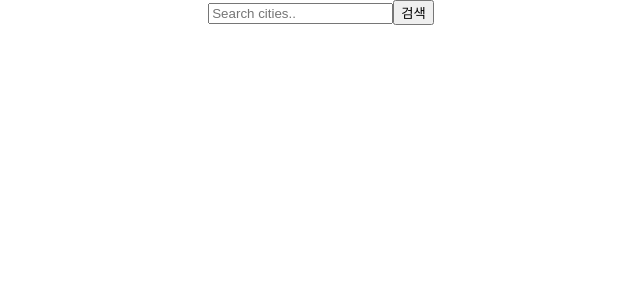
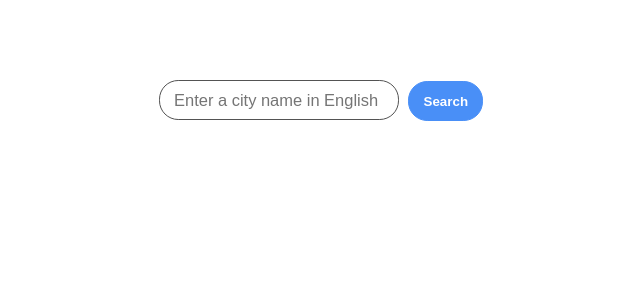
Before and after one commit to dahhnym/weather-app, a React (Create React App) app: page / in a window 1280 px wide. Shown: the top 300 px of the page, without its empty margins (319-959 px from the left). Built offline with nearby package versions, Linux system fonts and the light colour scheme.

Commit message:
💄add UI style

```diff
--- a/package.json
+++ b/package.json
@@ -11,6 +11,7 @@
     "@types/react": "^18.0.0",
     "@types/react-dom": "^18.0.0",
     "@types/react-redux": "^7.1.24",
+    "@types/styled-components": "^5.1.25",
     "react": "^18.2.0",
     "react-dom": "^18.2.0",
     "react-query": "^3.39.1",
@@ -18,6 +19,7 @@
     "react-scripts": "5.0.1",
     "redux": "^4.2.0",
     "redux-saga": "^1.1.3",
+    "styled-components": "^5.3.5",
     "typescript": "^4.4.2",
     "web-vitals": "^2.1.0"
   },
--- a/src/App.css
+++ b/src/App.css
@@ -1,38 +1,10 @@
-.App {
-  text-align: center;
+ul,
+img,
+h2 {
+  padding: 0;
+  margin: 0;
 }
 
-.App-logo {
-  height: 40vmin;
-  pointer-events: none;
+li {
+  list-style: none;
 }
-
-@media (prefers-reduced-motion: no-preference) {
-  .App-logo {
-    animation: App-logo-spin infinite 20s linear;
-  }
-}
-
-.App-header {
-  background-color: #282c34;
-  min-height: 100vh;
-  display: flex;
-  flex-direction: column;
-  align-items: center;
-  justify-content: center;
-  font-size: calc(10px + 2vmin);
-  color: white;
-}
-
-.App-link {
-  color: #61dafb;
-}
-
-@keyframes App-logo-spin {
-  from {
-    transform: rotate(0deg);
-  }
-  to {
-    transform: rotate(360deg);
-  }
-}
--- a/src/App.tsx
+++ b/src/App.tsx
@@ -2,6 +2,7 @@ import React, { useState, Dispatch, SetStateAction } from 'react';
 import './App.css';
 import Search from 'components/Search';
 import Display from 'components/Display';
+import styled from 'styled-components';
 
 export interface IWeatherData {
   main: {
@@ -14,10 +15,14 @@ export interface IWeatherData {
     temp_max: number;
     temp_min: number;
   };
+  name: string;
   weather: {
+    id: number;
     main: string;
     description: string;
   }[];
+  cod?: string;
+  message?: string;
 }
 
 export interface IProps {
@@ -37,8 +42,10 @@ const defaultData = {
     temp_max: 0,
     temp_min: 0,
   },
+  name: '',
   weather: [
     {
+      id: 0,
       main: '',
       description: '',
     },
@@ -50,15 +57,23 @@ function App() {
   const [isLoading, setIsLoading] = useState<boolean>(true);
 
   return (
-    <div className="App">
+    <Container>
       <Search
         setData={setData}
         setIsLoading={setIsLoading}
         isLoading={isLoading}
       />
-      {!isLoading ? <Display {...data} /> : null}
-    </div>
+      {!isLoading && data.cod !== '404' ? <Display {...data} /> : null}
+      {data.cod === '404' ? <p>Error : {data.message}</p> : null}
+    </Container>
   );
 }
 
 export default App;
+
+const Container = styled.div`
+  margin: 5rem;
+  display: flex;
+  flex-direction: column;
+  align-items: center;
+`;
--- a/src/api.ts
+++ b/src/api.ts
@@ -3,13 +3,14 @@ const BASE_URL = 'http://api.openweathermap.org/data/2.5/weather?';
 export const fetchLocationByCityName = async (city: string) => {
   try {
     const response = await fetch(
-      `${BASE_URL}q=${city}&appid=${process.env.REACT_APP_API_KEY}&lang=kr`,
+      `${BASE_URL}q=${city}&appid=${process.env.REACT_APP_API_KEY}&lang=kr&units=metric`,
     );
-    if (response.status === 404) {
-      throw new Error('Not Found. 해당 지역을 찾을 수 없습니다.');
-    } else if (!response.ok) {
-      throw new Error(`Error 발생`);
-    }
+    // if (response.status === 404) {
+    //   // throw new Error('Not Found. 해당 지역을 찾을 수 없습니다.');
+    //   alert('error 발생');
+    // } else if (!response.ok) {
+    //   throw new Error(`Error 발생`);
+    // }
     const responseJson = await response.json();
     console.log('fetchLocation', responseJson);
     return responseJson;
--- a/src/components/Display.tsx
+++ b/src/components/Display.tsx
@@ -1,25 +1,116 @@
 import { IWeatherData } from 'App';
 import React from 'react';
+import styled from 'styled-components';
 
 const Display = (data: IWeatherData) => {
-  const { main, weather } = data;
-  const [{ main: weatherMain }] = weather;
+  const { main, weather, name } = data;
+  const [{ main: weatherMain, id, description }] = weather;
+
+  // id(weather code)
+  // 2xx 천둥번개
+  // 3xx 이슬비
+  // 5xx 비
+  // 6xx 눈
+  // 7xx 안개
+  // 800 맑음
+  // 80x 구름
+
+  // id(weather code)의 첫째 자리 수
+  const numberAtfirstIdxOfId = id.toString().at(0);
+
+  let imageSrc = '';
+
+  const getWeatherImageSrc = () => {
+    if (id === 800) {
+      imageSrc = `${process.env.PUBLIC_URL}/assets/clear.jpg`;
+    }
+
+    if (numberAtfirstIdxOfId === '2') {
+      imageSrc = `${process.env.PUBLIC_URL}/assets/thunderstorm.jpg`;
+      return imageSrc;
+    } else if (numberAtfirstIdxOfId === '3') {
+      imageSrc = `${process.env.PUBLIC_URL}/assets/drizzle.jpg`;
+    } else if (numberAtfirstIdxOfId === '5') {
+      imageSrc = `${process.env.PUBLIC_URL}/assets/rain.jpg`;
+    } else if (numberAtfirstIdxOfId === '6') {
+      imageSrc = `${process.env.PUBLIC_URL}/assets/snow.jpg`;
+    } else if (numberAtfirstIdxOfId === '7') {
+      imageSrc = `${process.env.PUBLIC_URL}/assets/atmosphere.jpg`;
+    } else {
+      imageSrc = `${process.env.PUBLIC_URL}/assets/clouds.jpg`;
+    }
+  };
+
+  getWeatherImageSrc();
 
   return (
-    <div className="display">
-      <ul>
-        <li>날씨: {weatherMain}</li>
-        <li>기분: {main.feels_like}</li>
-        <li>기온: {main.temp}</li>
-        <li>최대 온도: {main.temp_max}</li>
-        <li>최소 온도: {main.temp_min}</li>
-        <li>기압 : {main.pressure}</li>
-        <li>습기: {main.humidity}</li>
-        {main?.grnd_level ? <li>대지 기압: {main?.grnd_level}</li> : null}
-        {main?.sea_level ? <li>해수면 기압: {main?.sea_level}</li> : null}
-      </ul>
-    </div>
+    <Container>
+      {data.cod === '404' ? (
+        <p>data.message</p>
+      ) : (
+        <>
+          <Image src={imageSrc} />
+          <CityName>{name}</CityName>
+          <ul>
+            <li>
+              <Bold>날씨</Bold>: {`${weatherMain}, ${description}`}
+            </li>
+            <li>
+              <Bold>기분</Bold>: {main.feels_like}
+            </li>
+            <li>
+              <Bold>기온</Bold>: {main.temp}
+            </li>
+            <li>
+              <Bold>최대 온도</Bold>: {main.temp_max}
+            </li>
+            <li>
+              <Bold>최소 온도</Bold>: {main.temp_min}
+            </li>
+            <li>
+              <Bold>기압</Bold> : {main.pressure}
+            </li>
+            <li>
+              <Bold>습기</Bold>: {main.humidity}
+            </li>
+            {main?.grnd_level ? (
+              <li>
+                <Bold>대지 기압</Bold>: {main?.grnd_level}
+              </li>
+            ) : null}
+            {main?.sea_level ? (
+              <li>
+                <Bold>해수면 기압</Bold>: {main?.sea_level}
+              </li>
+            ) : null}
+          </ul>
+        </>
+      )}
+    </Container>
   );
 };
 
 export default Display;
+
+const CityName = styled.h2`
+  font-size: 2rem;
+  font-weight: bold;
+  text-align: center;
+  margin: 2rem 0;
+`;
+
+const Image = styled.img`
+  height: 400px;
+`;
+
+const Container = styled.div`
+  width: 100%;
+  height: 50vh;
+  display: flex;
+  flex-direction: column;
+  align-items: center;
+`;
+
+const Bold = styled.span`
+  font-weight: bold;
+`;
--- a/src/components/Search.tsx
+++ b/src/components/Search.tsx
@@ -2,8 +2,9 @@ import React, { useState } from 'react';
 import { fetchLocationByCityName } from './../api';
 import { useQuery } from 'react-query';
 import { IProps } from 'App';
+import styled from 'styled-components';
 
-const Search = ({ setData, setIsLoading, isLoading }: IProps) => {
+const Search = ({ setData, setIsLoading }: IProps) => {
   const [cityName, setCityName] = useState('');
 
   // 버튼 클릭했을 시 데이터 fetch하기
@@ -12,11 +13,7 @@ const Search = ({ setData, setIsLoading, isLoading }: IProps) => {
       enabled: false,
     });
 
-  const { refetch, status, isError } = useGetDataAfterClick();
-
-  const changeLoadingStatus = (prev: boolean) => {
-    setIsLoading(!prev);
-  };
+  const { refetch } = useGetDataAfterClick();
 
   const resetInputField = () => {
     setCityName('');
@@ -25,28 +22,56 @@ const Search = ({ setData, setIsLoading, isLoading }: IProps) => {
   const handleSubmit = async (e: React.FormEvent<HTMLFormElement>) => {
     e.preventDefault();
     resetInputField();
-    const { data } = await refetch();
-    changeLoadingStatus(isLoading);
+    const { data, status } = await refetch();
+    setIsLoading(false);
+    console.log('데이터', data);
+    console.log('status', status);
+    if (data.cod === '404') {
+      setData(data);
+    }
     if (status === 'idle' || status === 'success') {
       setData(data);
-    } else if (isError) {
-      console.log('error occurred');
     }
   };
 
   return (
     <>
-      <form onSubmit={handleSubmit}>
-        <input
+      <Form onSubmit={handleSubmit}>
+        <InputField
           type="text"
-          placeholder="Search cities.."
+          placeholder="Enter a city name in English"
           onChange={(e) => setCityName(e.target.value)}
           value={cityName}
         />
-        <input type="submit" value="검색" />
-      </form>
+        <Button type="submit" value="Search" />
+      </Form>
     </>
   );
 };
 
 export default Search;
+
+const Form = styled.form`
+  margin-bottom: 2rem;
+`;
+
+const InputField = styled.input`
+  border: solid 1px #535353;
+  box-sizing: border-box;
+  height: 40px;
+  width: 15rem;
+  border-radius: 1.2rem;
+  font-size: 1.03rem;
+  padding: 0.9rem;
+  margin-right: 0.6rem;
+`;
+
+const Button = styled.input`
+  border: solid 1px #498ff7;
+  color: #fff;
+  background: #498ff7;
+  height: 40px;
+  width: 4.7rem;
+  border-radius: 1.2rem;
+  font-weight: bold;
+`;
```
Also changed, not shown: 1 other file (tests, documents, lock files or other folders).
